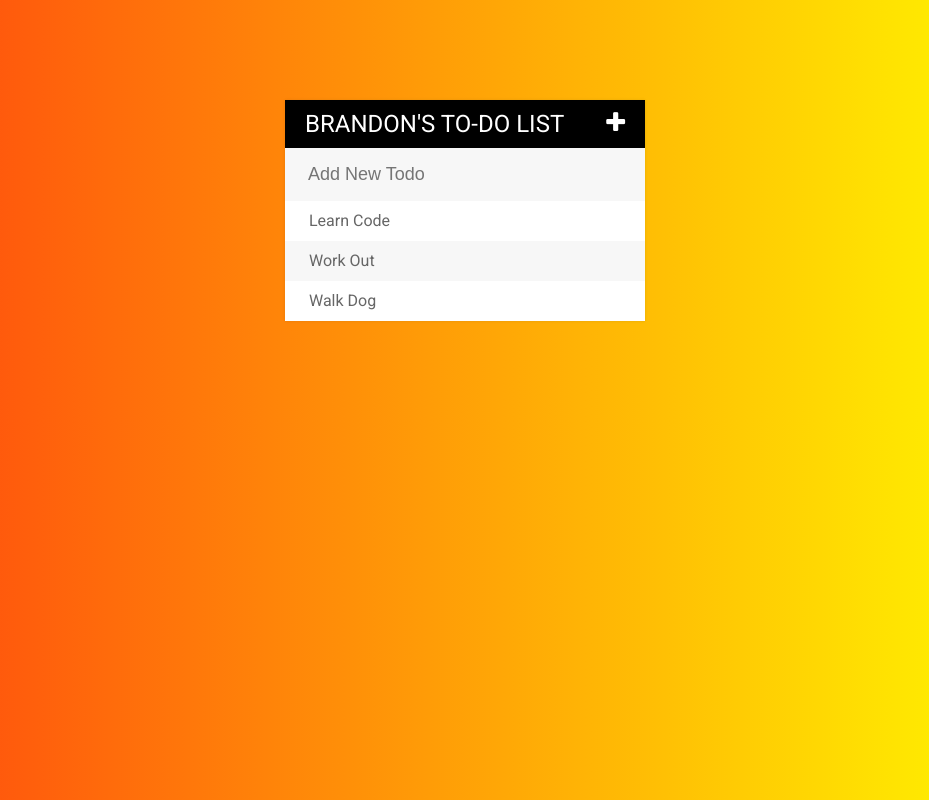
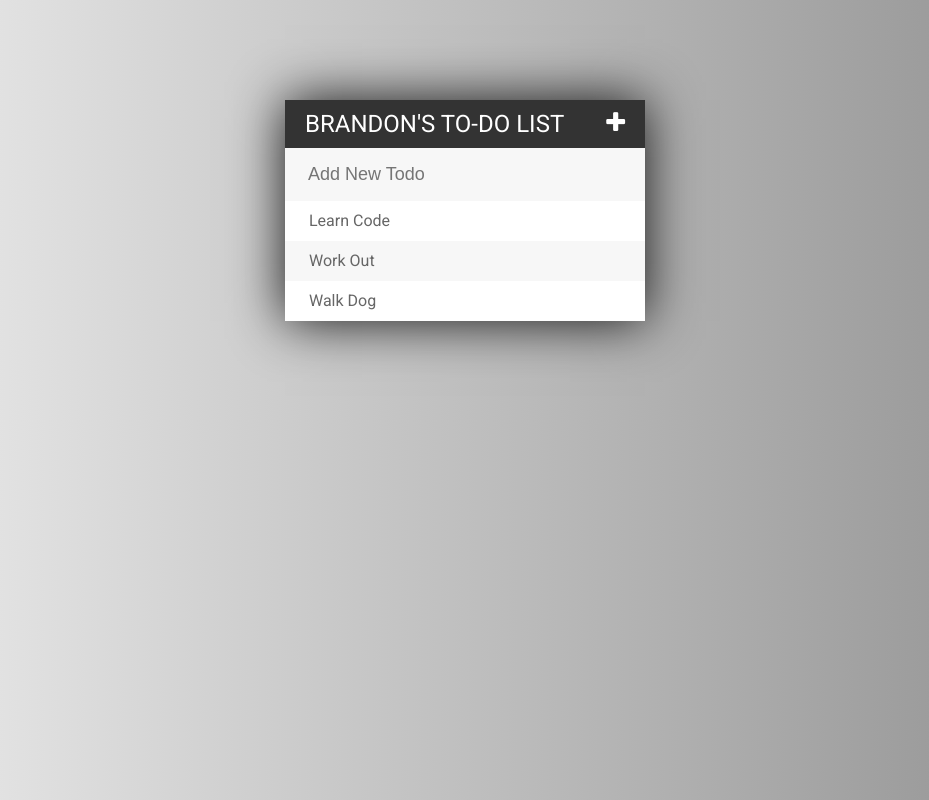
Before and after one commit to brandonjamesellis/To-Do-List, a plain HTML site: page To-Do-List-Demo/index.html in a window 1280 px wide. Shown: the whole page, without its empty margins (175-1104 px from the left). Drawn offline with Linux system fonts and the light colour scheme.

Commit message:
Add files via upload

```diff
--- a/To-Do-List-Demo/assets/css/todos.css
+++ b/To-Do-List-Demo/assets/css/todos.css
@@ -1,10 +1,10 @@
 body {
 	font-family: Roboto;
-  background: -webkit-linear-gradient(90deg, #FF530D 10%, #FFF000 90%); /* Chrome 10+, Saf5.1+ */
-  background:    -moz-linear-gradient(90deg, #FF530D 10%, #FFF000 90%); /* FF3.6+ */
-  background:     -ms-linear-gradient(90deg, #FF530D 10%, #FFF000 90%); /* IE10 */
-  background:      -o-linear-gradient(90deg, #FF530D 10%, #FFF000 90%); /* Opera 11.10+ */
-  background:         linear-gradient(90deg, #FF530D 10%, #FFF000 90%); /* W3C */
+  background: -webkit-linear-gradient(90deg, #e5e5e5 10%, #999 90%); /* Chrome 10+, Saf5.1+ */
+  background:    -moz-linear-gradient(90deg, #e5e5e5 10%, #999 90%); /* FF3.6+ */
+  background:     -ms-linear-gradient(90deg, #e5e5e5 10%, #999 90%); /* IE10 */
+  background:      -o-linear-gradient(90deg, #e5e5e5 10%, #999 90%); /* Opera 11.10+ */
+  background:         linear-gradient(90deg, #e5e5e5 10%, #999 90%); /* W3C */
 }
 
 ul {
@@ -15,7 +15,7 @@ ul {
 
 
 h1 {
-	background: #000;
+	background: #333;
 	color: white;
 	margin: 0;
 	padding: 10px 20px;
@@ -79,7 +79,7 @@ input:focus{
 	width: 360px;
 	margin: 100px auto;
 	background: #f7f7f7;
-	box-shadow: 0 0 3px rgba(0,0,0, 0.1);
+	box-shadow: 0 0 50px rgba(0,0,0, 0.9);
 }
 
 .completed {
```
